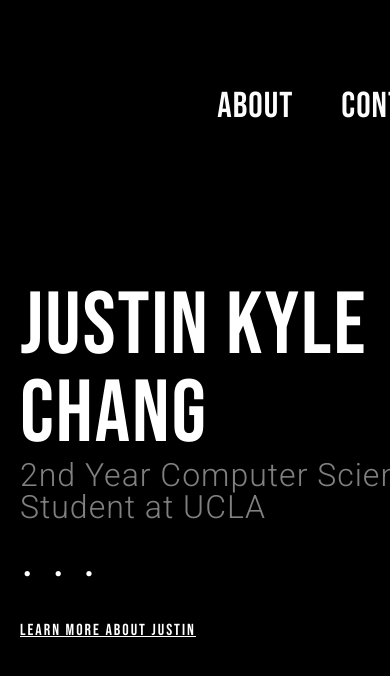
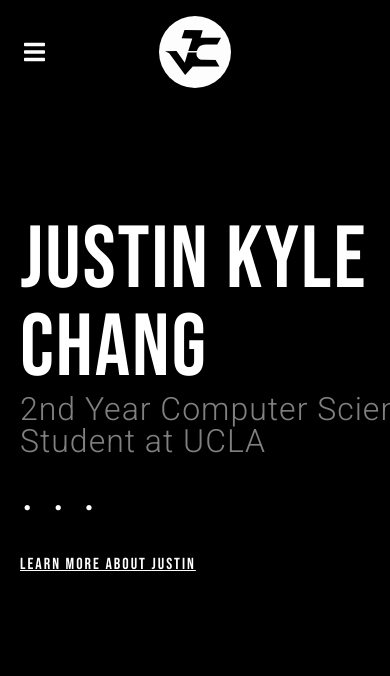
Before and after one commit to jchangz01/justinklchang, a React (Create React App) app: page /#/ in a window 390 px wide. Shown: the top 676 px of the page. Built offline with nearby package versions, Linux system fonts and the light colour scheme.

Commit message:
Added responsive nav bar

```diff
--- a/src/components/Home.jsx
+++ b/src/components/Home.jsx
@@ -1,11 +1,16 @@
-import React from 'react'
+import React, { useState } from 'react';
 import '../css/Home.css'
 import homeProfile from '../assets/images/home-profile.png'
 import navLogo from '../assets/images/portfolio_logo_black.svg'
+import { FontAwesomeIcon } from '@fortawesome/react-fontawesome'
+import { faBars, faTimes } from '@fortawesome/free-solid-svg-icons'
 
 function NavBar (props) {
+    const [menu, toggleMenu] = useState(false);
+    const onClick = () => toggleMenu(!menu);
+
     return (
-        <div id="navbar-container" className="width-size center">
+        <div id="navbar-container" className="center width-size">
             <nav id="navbar-contents">
                 <ul key="About"><a href='/#about'>About</a></ul>
                 <ul key="Contact"><a href='/#contact'>Contact</a></ul>
@@ -13,6 +18,21 @@ function NavBar (props) {
                 <ul key="Projects"><a href='/#projects'>Projects</a></ul>
                 <ul key="Hire"><a href='/#hire'>Hire Me</a></ul>
             </nav>
+            { menu ?
+                <FontAwesomeIcon icon={faTimes} id="navbar-menu-button" onClick={onClick}/>:
+                <FontAwesomeIcon icon={faBars} id="navbar-menu-button" onClick={onClick}/>
+            }
+            <nav id="navbar-menu-content" className={menu ? "active" : null}>
+                <ul key="About"><a href='/#about'>About</a></ul>
+                <hr></hr>
+                <ul key="Contact"><a href='/#contact'>Contact</a></ul>
+                <hr></hr>
+                <ul key="Projects"><a href='/#projects'>Projects</a></ul>
+                <hr></hr>
+                <ul key="Hire"><a href='/#hire'>Hire Me</a></ul>
+                <hr></hr>
+            </nav>
+            { menu ? <div className="white-overlay"></div> : null }
         </div>
     )
 }
--- a/src/index.css
+++ b/src/index.css
@@ -32,6 +32,10 @@ h1, h2, h3, h4, h5, h6 {
 header {
   position: relative;
   z-index: 1000;
+}
+
+a {
+  text-decoration: none;
 }
 
 u {
@@ -82,6 +86,7 @@ General styling for all pages
   text-align: center;
   color: lightgray
 }
+
 
 /*//////////////////////////
 General styling for icons
@@ -263,6 +268,70 @@ Navigation bar styling
   z-index: -6;
 }
 
+
+/*Mobile Responsive Design */
+#navbar-menu-button {
+  z-index: 10;
+  display: none;
+  position: absolute;
+  left: 24px;
+  top: 24px;
+  height: 24px;
+  width: auto;
+}
+
+#navbar-menu-content {
+  display: flex;
+  position: fixed;
+  width: 80vw;
+  height: 100vh;
+  top: 0;
+  left: -80%;
+  opacity: 0;
+  background: #101010;
+  z-index: 7;
+  padding: 100px 0 0 24px;
+  text-align: left;
+  transition: all 1.4s ease;
+  flex-direction: column;
+}
+
+#navbar-menu-content > ul {
+  font-size: 20px;
+  font-family: 'Bebas Neue';
+  margin: 16px 0;
+  letter-spacing: 2px;
+}
+#navbar-menu-content > hr {
+  width: calc(100% - 24px);
+  margin: 0;
+  color:gray;
+  background: gray;
+  border-color: rgba(255,255,255,0.25)
+}
+
+
+@media (max-width: 648px) {
+  #navbar-container {
+    padding: 0;
+    margin-top: 16px;
+    position: relative;
+    height: 72px;
+    width: 100%;
+  }
+  #navbar-contents > * { display: none; margin: 0}
+  #navbar-contents > *:nth-of-type(3) { display: block; }
+  #logo { width: 72px; height: 72px;}
+  #portfolio-logo {width: 56px; margin-top: 14px;}
+
+  #navbar-menu-button { display: inline; }
+  #navbar-menu-content.active {
+    left: 0;
+    opacity: 1;
+    transition: all 1s ease;
+  }
+}
+
 /*////////////
 Random styling
 ////////////*/
@@ -277,9 +346,14 @@ Random styling
 }
 
 .white-overlay {
+  position: fixed;
+  top: 0;
+  left: 0;
   background: white;
-  opacity: 0.32;
+  opacity: 0.56;
+  width: 100%;
   height: 100%;
+  z-index: 5
 }
 
 .no-scroll {
```
